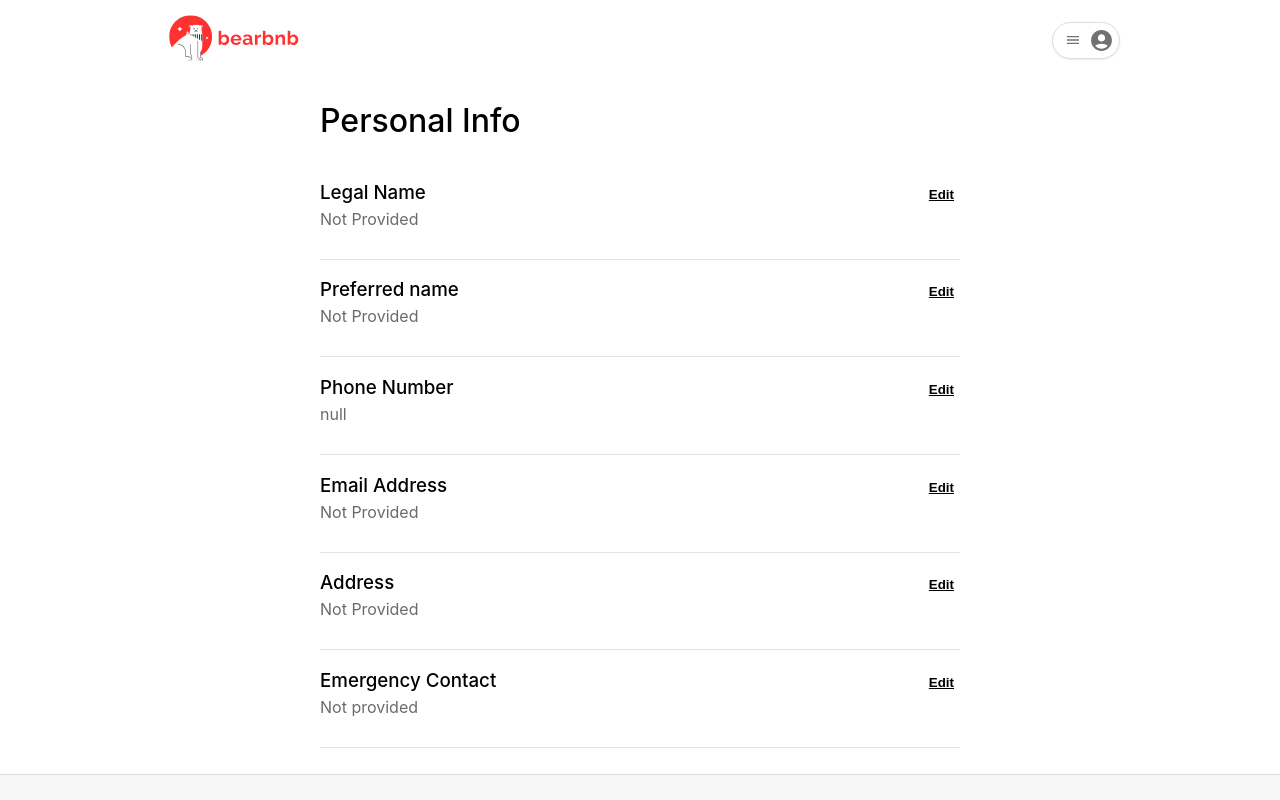
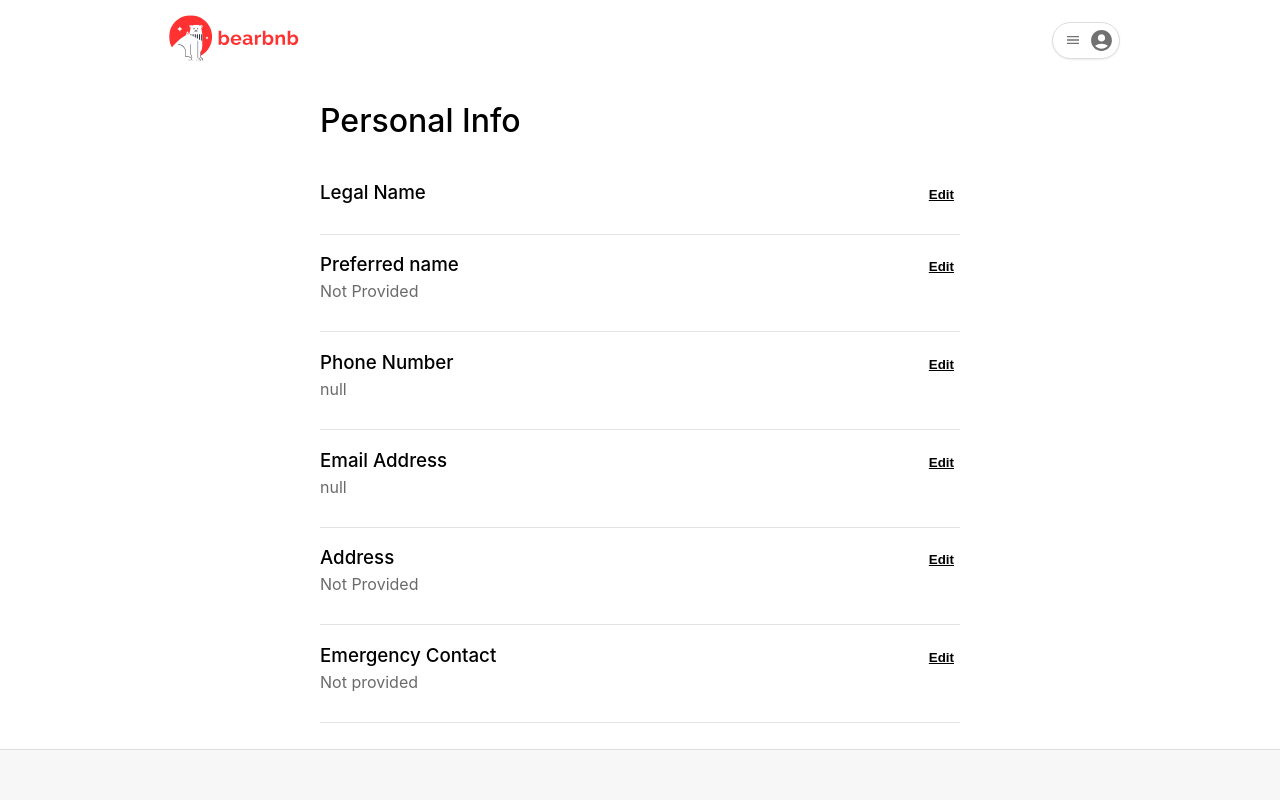
Before and after one commit to mrgnschndr/bear-bnb-frontend, a React (Create React App) app: page /personal-info in a window 1280 px wide. Shown: the top 800 px of the page. Built offline with nearby package versions, Linux system fonts and the light colour scheme; no server answers.

Commit message:
legal name and email fixed

```diff
--- a/src/Components/PhoneNumberEdit.js
+++ b/src/Components/PhoneNumberEdit.js
@@ -89,7 +89,7 @@ export default function PhoneNumberEdit({
       } finally {
         setIsLoading(false);
       }
-    }else {
+    } else {
       setError("Please enter a valid phone number");
     }
   };
--- a/src/Components/emailAddress.js
+++ b/src/Components/emailAddress.js
@@ -1,10 +1,19 @@
-import React from 'react';
+import React, { useState , useEffect } from "react";
 import { useLoggedInUser } from "../hooks/useLoggedInUser";
 
-export default function EmailAddress({ toggleEditMenu }) {
+export default function EmailAddress({ toggleEditMenu,
+emailAddress
+ }) {
 
     // Call the custom hook and destructure the values
     const { loggedInUser } = useLoggedInUser();
+    const [ email, setEmail ] = useState(null);
+
+    useEffect(() => {
+        if (loggedInUser && loggedInUser.user_email) {
+          setEmail(loggedInUser.user_email);
+        }
+      }, [loggedInUser]);
 
     return (
         <>
@@ -13,9 +22,9 @@ export default function EmailAddress({ toggleEditMenu }) {
                     <h3>Email Address</h3>
                     <p>
                         {/* Conditionally render the user's full name or a fallback */}
-                        {loggedInUser
-                            ? `${loggedInUser.user_email}`
-                            : "Not Provided"}
+                        {emailAddress
+                            ? `${emailAddress}`
+                            : `${email}`}
                     </p>
                 </div>
                 <button onClick={toggleEditMenu}>Edit</button>
--- a/src/Components/legalName.js
+++ b/src/Components/legalName.js
@@ -1,10 +1,21 @@
-import React from 'react';
+import React, { useState , useEffect } from "react";
 import { useLoggedInUser } from "../hooks/useLoggedInUser";
 
-export default function LegalName({ toggleEditMenu }) {
+export default function LegalName({
+    toggleEditMenu,
+    firstName,
+    lastName
+ }) {
 
   // Call the custom hook and destructure the values
   const { loggedInUser } = useLoggedInUser();
+  const [ legalName, setLegalName ] = useState('');
+
+  useEffect(() => {
+      if (loggedInUser && loggedInUser.user_first_name) {
+        setLegalName(`${loggedInUser.user_first_name} ${loggedInUser.user_last_name}`);
+      }
+    }, [loggedInUser]);
 
     return (
         <>
@@ -13,9 +24,9 @@ export default function LegalName({ toggleEditMenu }) {
                     <h3>Legal Name</h3>
                     <p>
                         {/* Conditionally render the user's full name or a fallback */}
-                        {loggedInUser
-                            ? `${loggedInUser.user_first_name} ${loggedInUser.user_last_name}`
-                            : "Not Provided"}
+                        {firstName
+                            ? `${firstName} ${lastName}`
+                            : `${legalName}`}
                     </p>
                 </div>
                 <button onClick={toggleEditMenu}>Edit</button>
--- a/src/Components/legalNameEdit.js
+++ b/src/Components/legalNameEdit.js
@@ -36,7 +36,7 @@ export default function LegalNameEdit({
                 user_last_name: lastName
             });
 
-            onSave(firstName && lastName);
+            onSave(firstName , lastName);
 
             toggleEditMenu();
             console.log(res);
--- a/src/pages/personal-info.js
+++ b/src/pages/personal-info.js
@@ -118,7 +118,9 @@ export default function PersonalInfo() {
       {!editStates.legalName ? (
         // View mode - show LegalName component
         <LegalName
-          toggleEditMenu={() => toggleEditMenu("legalName")} // Pass toggle function
+        firstName={firstName}
+        lastName={lastName}
+        toggleEditMenu={() => toggleEditMenu("legalName")} // Pass toggle function
         />
       ) : (
         // Edit mode - show LegalNameEdit component
@@ -126,9 +128,9 @@ export default function PersonalInfo() {
           toggleEditMenu={() => toggleEditMenu("legalName")} // Pass toggle function
           initialFirstName={firstName} // Pass current legal name as starting value
           initialLastName={lastName}
-          onSave={() => {
-            setFirstName();
-            setLastName();
+          onSave={(x , y) => {
+            setFirstName(x);
+            setLastName(y);
           }} // Pass function to update first and last name
         />
       )}
@@ -171,6 +173,7 @@ export default function PersonalInfo() {
         // View mode - show PhoneNumber component
         <EmailAddress
           toggleEditMenu={() => toggleEditMenu("emailAddress")} // Pass toggle function
+          emailAddress={emailAddress}
           />
         ) : (
           // Edit mode - show Email Address component
```
